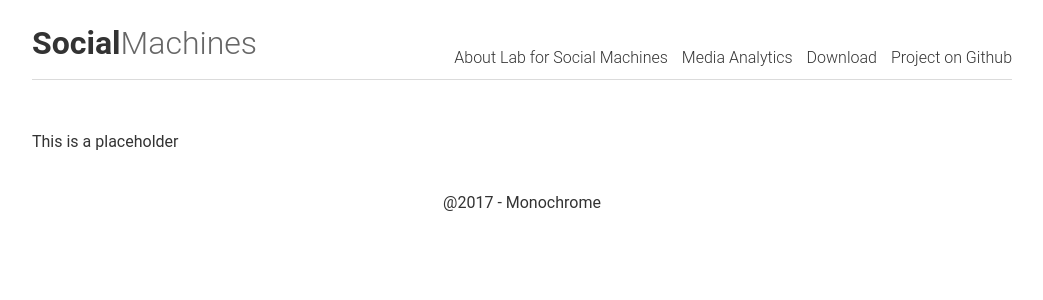
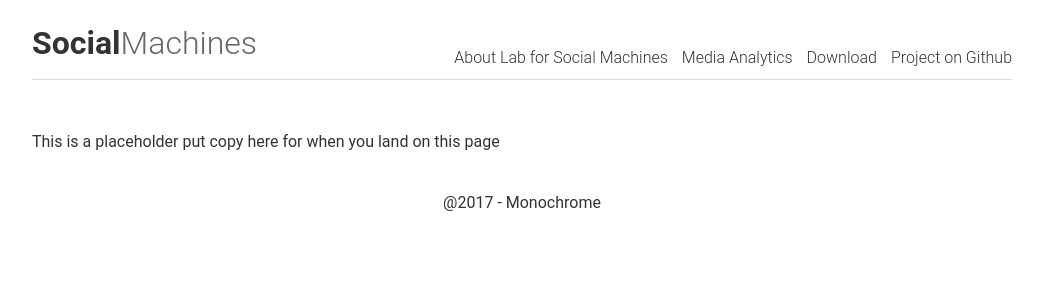
Before and after one commit to mit-ccc/social-machines.github.io, a Jekyll site: the page built from media-analytics.md, in a window 1280 px wide. Shown: the top 300 px of the page, without its empty margins (118-1161 px from the left). Built offline with Jekyll 4.4.1, drawn with Linux system fonts in a browser that asks for light colours.

Commit message:
Update media-analytics.md

```diff
--- a/media-analytics.md
+++ b/media-analytics.md
@@ -4,3 +4,4 @@ title: Media Analytics
 description: This page is under construction
 ---
 This is a placeholder
+put copy here for when you land on this page
```
